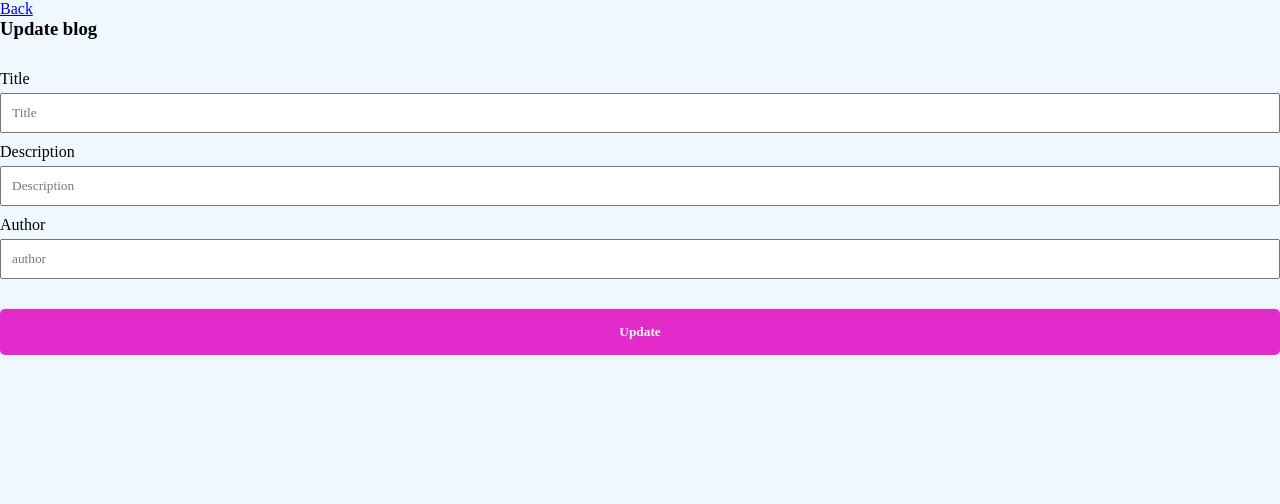
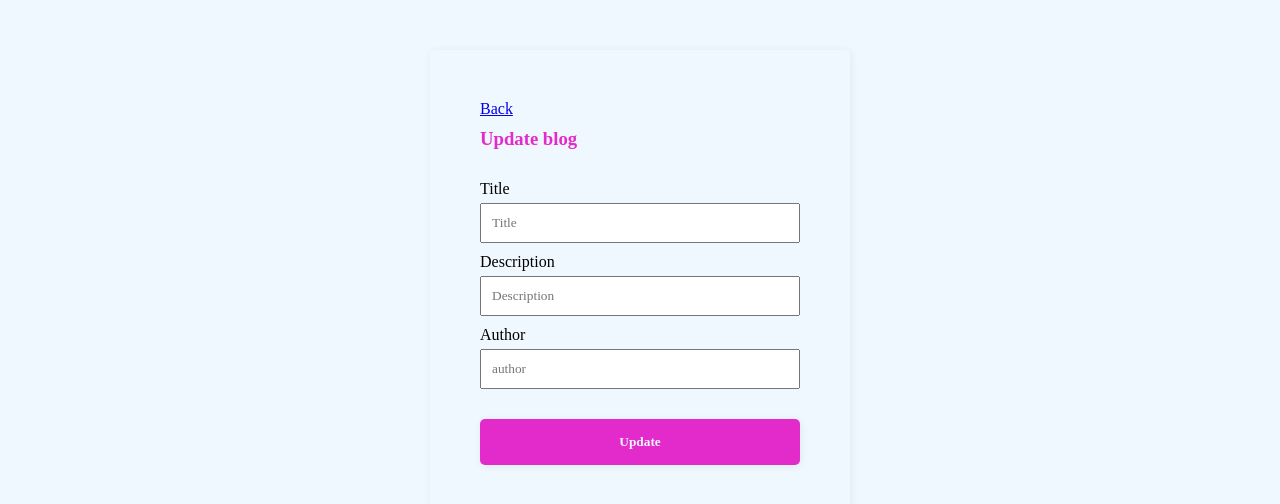
Before and after one commit to Shazme-Kalam/Blog-app, a React (Create React App) app in the folder frontend/: page /edit/1 in a window 1280 px wide. Shown: the top 504 px of the page. Built offline with nearby package versions, Linux system fonts and the light colour scheme; no server answers.

Commit message:
apply css

```diff
--- a/frontend/src/components/updateblog/Edit.jsx
+++ b/frontend/src/components/updateblog/Edit.jsx
@@ -32,7 +32,7 @@ const Edit = () => {
             })
     },[id])
 
-    const submitForm = async (e) => {
+    const submitForm = async(e) => {
         e.preventDefault();
         try {
             const response = await axios.put(`http://localhost:8000/api/update/${id}`, blog);
@@ -47,7 +47,7 @@ const Edit = () => {
 
     return (
         <div>
-            <div className='addUser'>
+            <div className='addBlog'>
                 <Link to={"/"}>Back</Link>
                 <h3>Update blog</h3>
                 <form className='addBlogForm' onSubmit={submitForm}>
```
